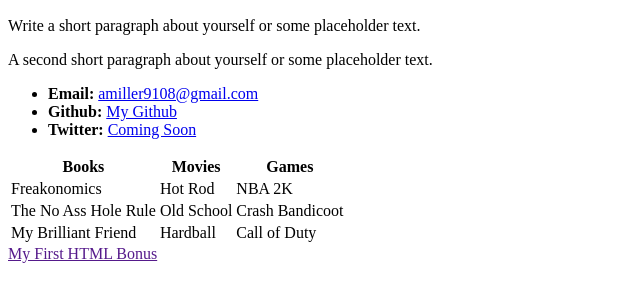
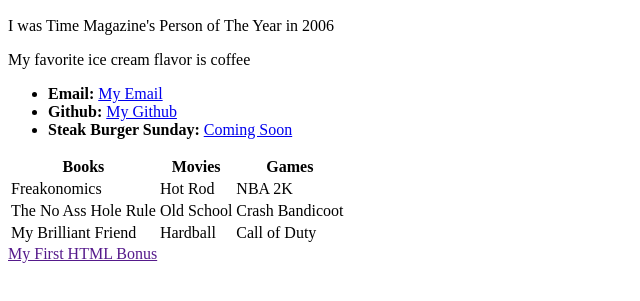
Before and after one commit to andrew-d-miller/andrew-d-miller_bio.github.io, a plain HTML site: page Basic-HTML-Bio.html in a window 1280 px wide. Shown: the part 383-684 px from the top of the page, without its empty margins (0-640 px from the left). Drawn offline with Linux system fonts and the light colour scheme.

Commit message:
added my bio page

```diff
--- a/Basic-HTML-Bio.html
+++ b/Basic-HTML-Bio.html
@@ -11,13 +11,13 @@
 
   <img src="http://www.fillmurray.com/g/200/300" alt="Andres">
 
-  <p>Write a short paragraph about yourself or some placeholder text.</p>
-  <p>A second short paragraph about yourself or some placeholder text.</p>
+  <p>I was Time Magazine's Person of The Year in 2006</p>
+  <p>My favorite ice cream flavor is coffee</p>
 
   <ul>
-    <li><strong>Email:</strong> <a href="#">amiller9108@gmail.com</a></li>
-    <li><strong>Github:</strong> <a href="#">My Github</a></li>
-    <li><strong>Twitter:</strong> <a href="#">Coming Soon</a></li>
+    <li><strong>Email:</strong> <a href="#">My Email</a></li>
+    <li><strong>Github:</strong> <a href="https://github.com/andrew-d-miller">My Github</a></li>
+    <li><strong>Steak Burger Sunday:</strong> <a href="https://steakburgersunday.weebly.com/">Coming Soon</a></li>
   </ul>
 
   <table>
```
